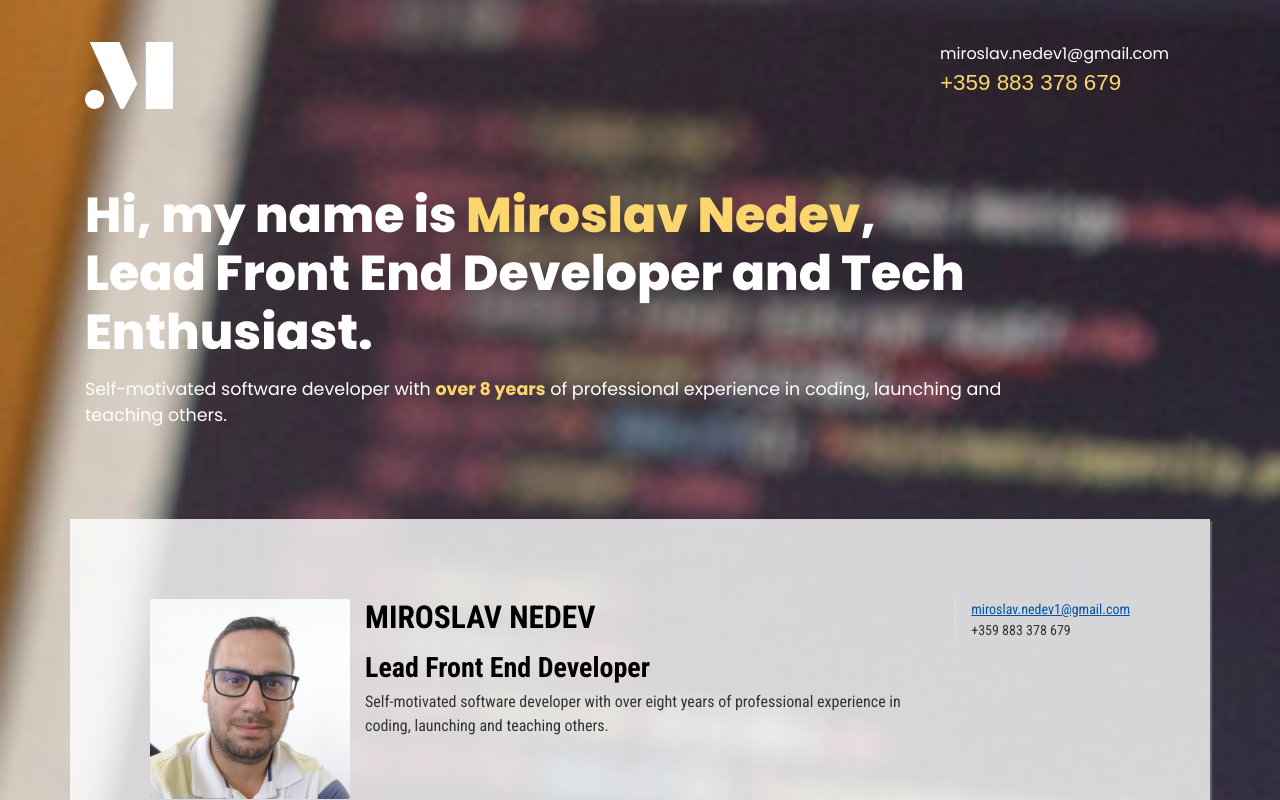
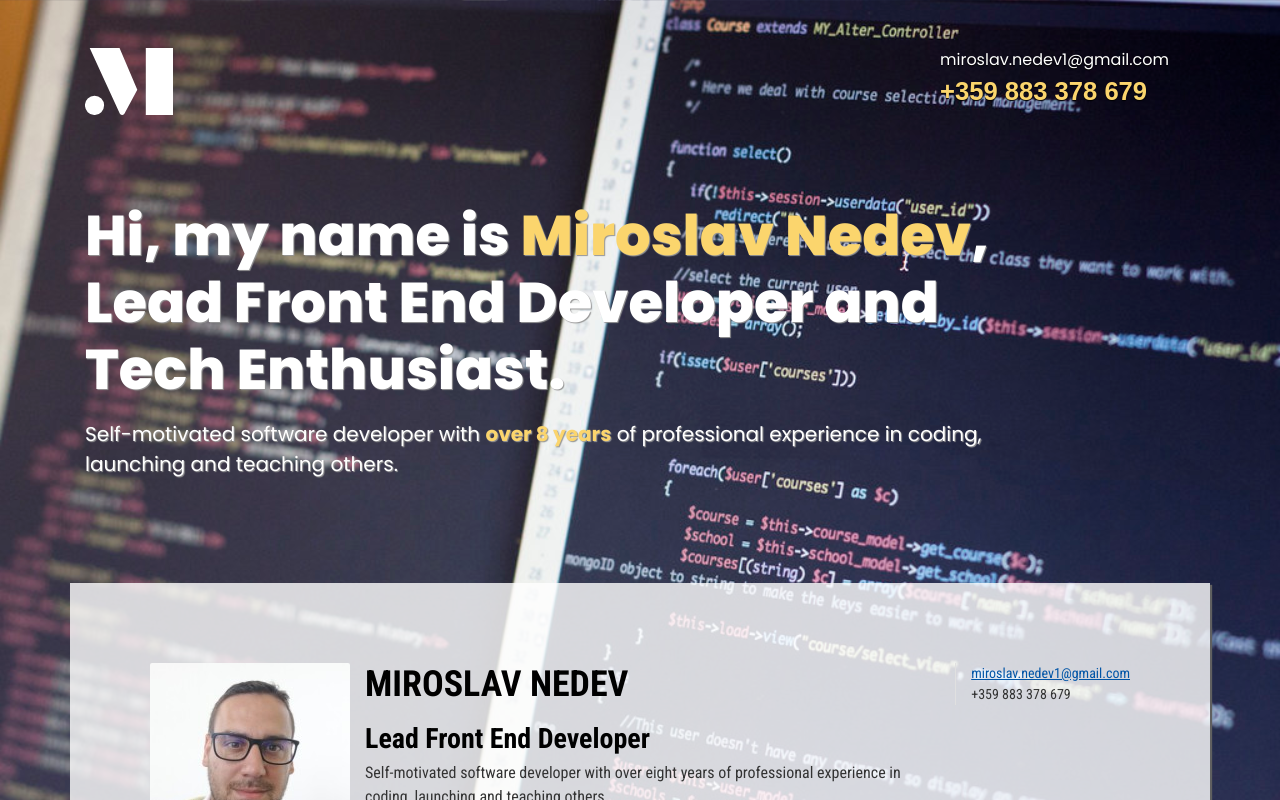
Before and after one commit to Miroslav6/mnportfolio, a React (Create React App) app: page / in a window 1280 px wide. Shown: the top 800 px of the page. Built offline with nearby package versions, Linux system fonts and the light colour scheme.

Commit message:
Optimize

```diff
--- a/public/css/site.css
+++ b/public/css/site.css
@@ -391,6 +391,7 @@ p{
 
 .hd-mail-link{
     color: #fff;
+    text-shadow: 0px 1px 1px rgb(0 0 0);
 }
 
 .hd-mail-link:hover
@@ -402,8 +403,9 @@ p{
 .hd-phone{
     color: #fbd56d;
     font-family: Arial, Helvetica, sans-serif;
-    font-size: 2.25rem;
     font-size: 1.6rem;
+    font-weight: bold;
+    text-shadow: 0px 1px 1px rgb(0 0 0);
 }
 
 .hd-phone:hover
@@ -433,6 +435,12 @@ p{
 
 .welcome-section{
     padding-bottom: 5rem;
+}
+
+.welcome-section h1,
+.welcome-section p
+{
+   text-shadow: 1px 1px 1px rgb(150 150 150);
 }
 
 
--- a/src/App.css
+++ b/src/App.css
@@ -18,13 +18,15 @@
 }
 
 html{
-  background: url(./Files/Images/code-bg-2.jpg) no-repeat;
-  background-size: cover;
-  font-size: 14px;
+  font-size: 16px;
 }
 
 body{
-background: transparent;
+  background-image: url(./Files/Images/code-bg-2.jpg);
+  background-attachment: fixed;
+  background-position: center;
+  background-repeat: no-repeat;
+  background-size: cover;
 }
 
 hr{
```
